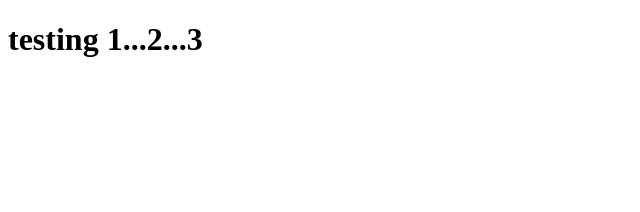
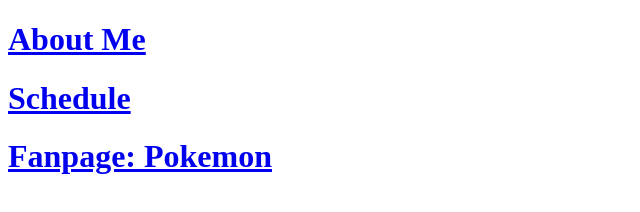
Before and after one commit to pltwLockhart/pltwLockhart.github.io, a plain HTML site: page index.html in a window 1280 px wide. Shown: the whole page, without its empty margins (0-640 px from the left). Drawn offline with Linux system fonts and the light colour scheme.

Commit message:
Update index.html

```diff
--- a/index.html
+++ b/index.html
@@ -7,7 +7,13 @@
   </head>
   <body>
     <h1>
-      testing 1...2...3
+      <a href="about_me.html">About Me</a>
+    </h1>
+    <h1>
+      <a href="schedule.html">Schedule</a>
+    </h1>
+    <h1>
+      <a href="fanpage.html">Fanpage: Pokemon</a>
     </h1>
   </body>
 </html>
```
